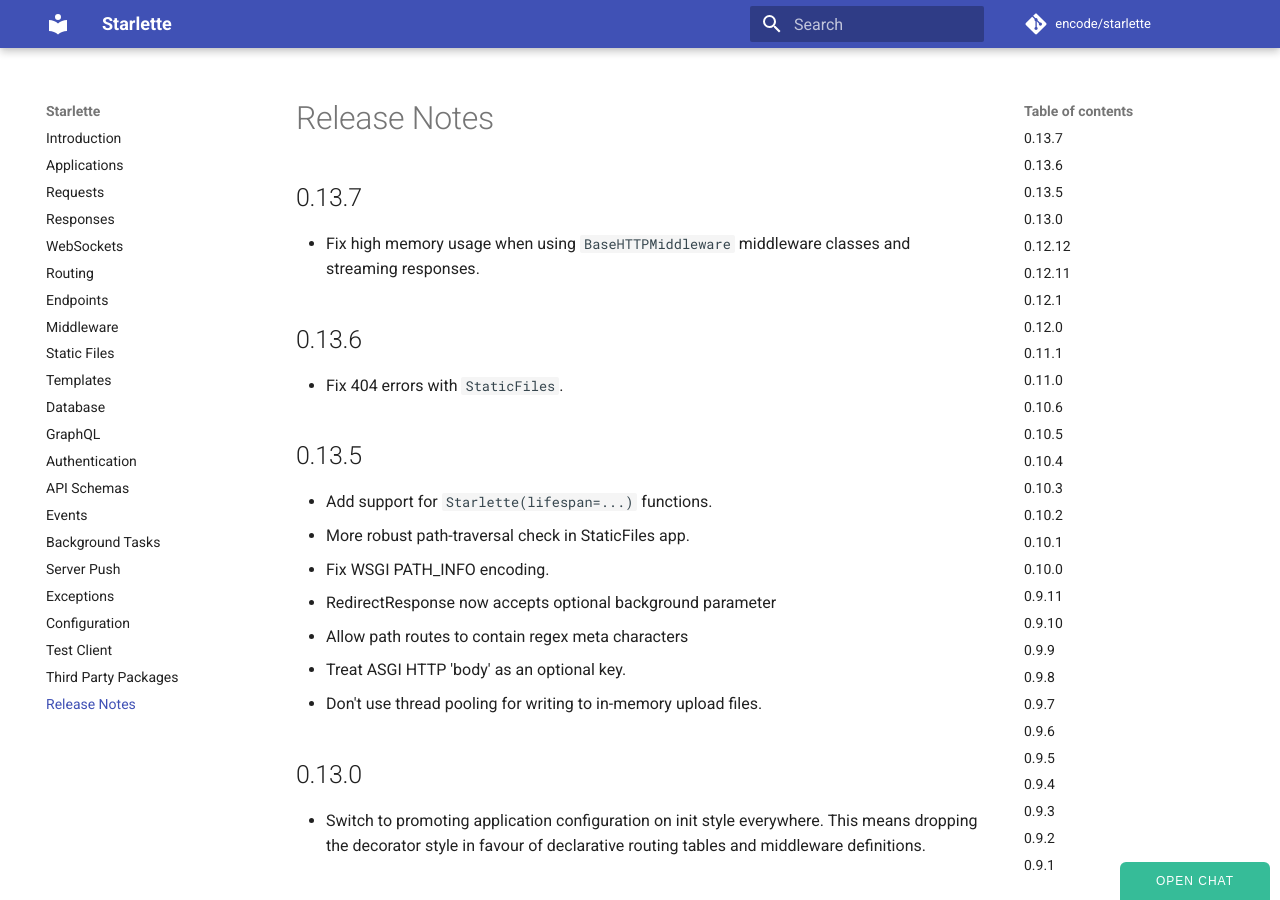
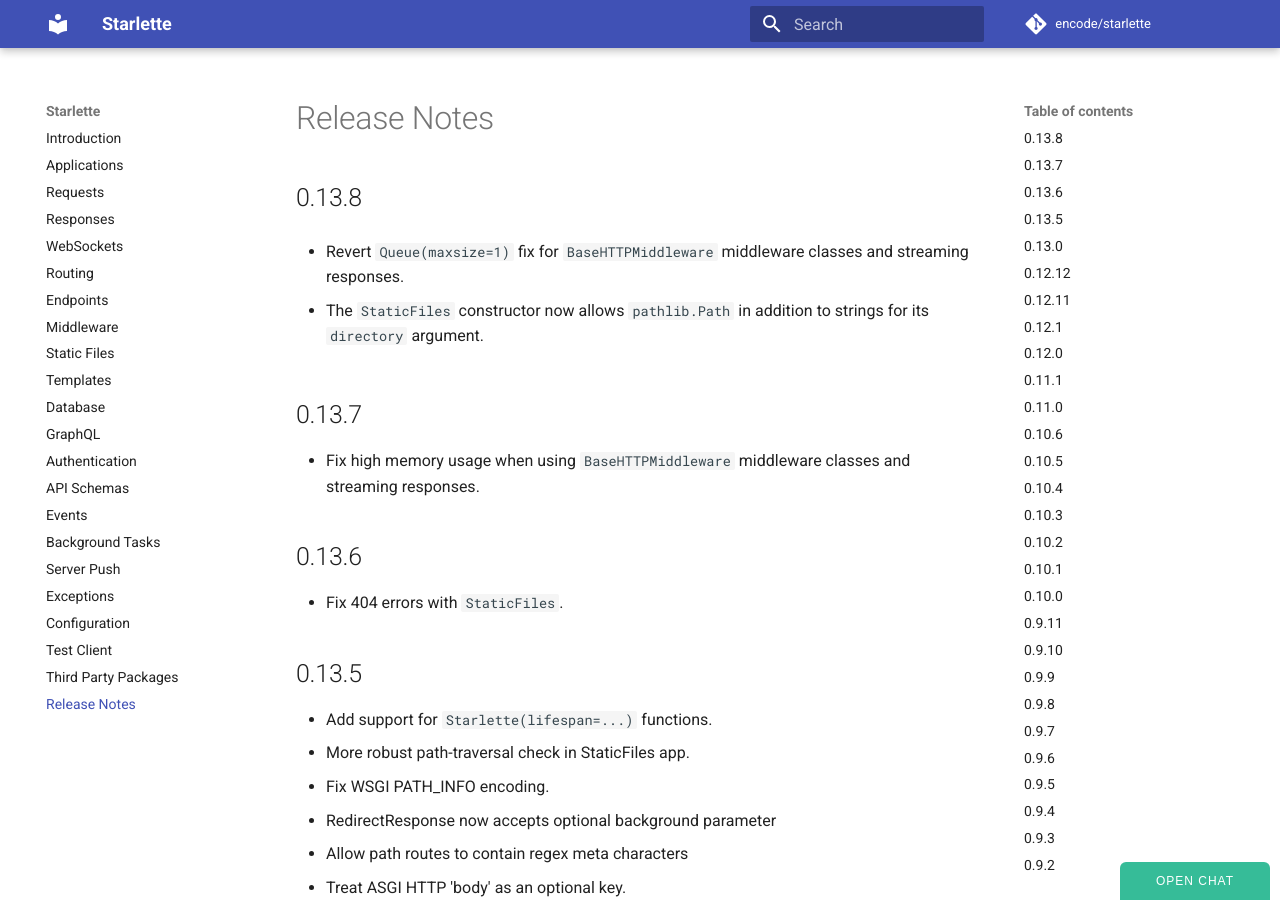
Before and after one commit to hidraco/starlette, an MkDocs documentation site: the page built from docs/release-notes.md, in a window 1280 px wide and 900 px high. Built offline with MkDocs 1.6.1 and Material for MkDocs 9.7.7, drawn with Linux system fonts in a browser that asks for light colours; comment, search, counter and statistics services are not loaded.

Commit message:
Version 0.13.8 (#1026)
* Version 0.13.8 release

Release notes with following:
- Revert Queue maxsize fix in BaseHTTPMiddleware
- Pathlib Path's now allowed in staticfiles constructor

```diff
--- a/docs/release-notes.md
+++ b/docs/release-notes.md
@@ -1,3 +1,9 @@
+## 0.13.8
+
+* Revert `Queue(maxsize=1)` fix for `BaseHTTPMiddleware` middleware classes and streaming responses.
+
+* The `StaticFiles` constructor now allows `pathlib.Path` in addition to strings for its `directory` argument.
+
 ## 0.13.7
 
 * Fix high memory usage when using `BaseHTTPMiddleware` middleware classes and streaming responses.
--- a/starlette/__init__.py
+++ b/starlette/__init__.py
@@ -1 +1 @@
-__version__ = "0.13.7"
+__version__ = "0.13.8"
```
